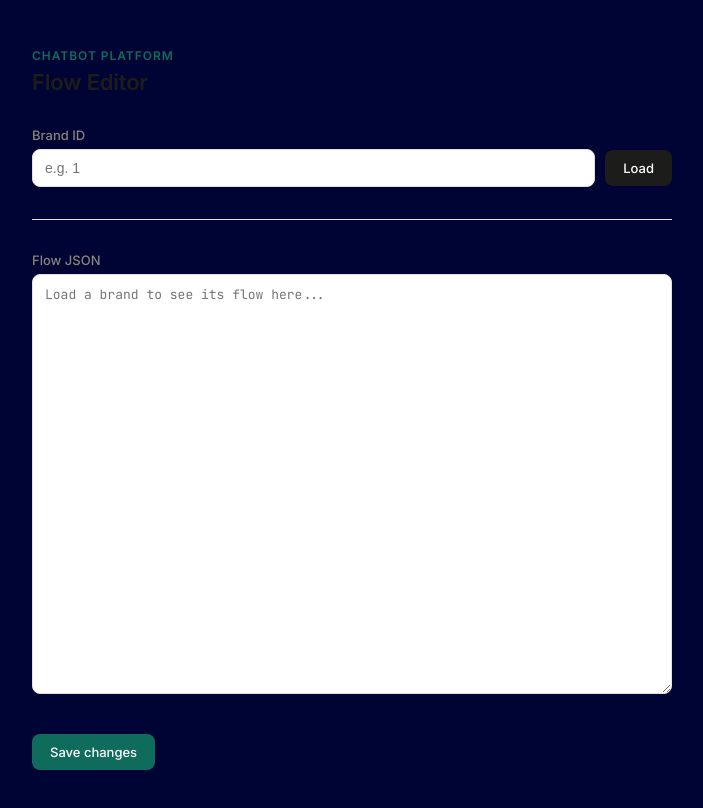
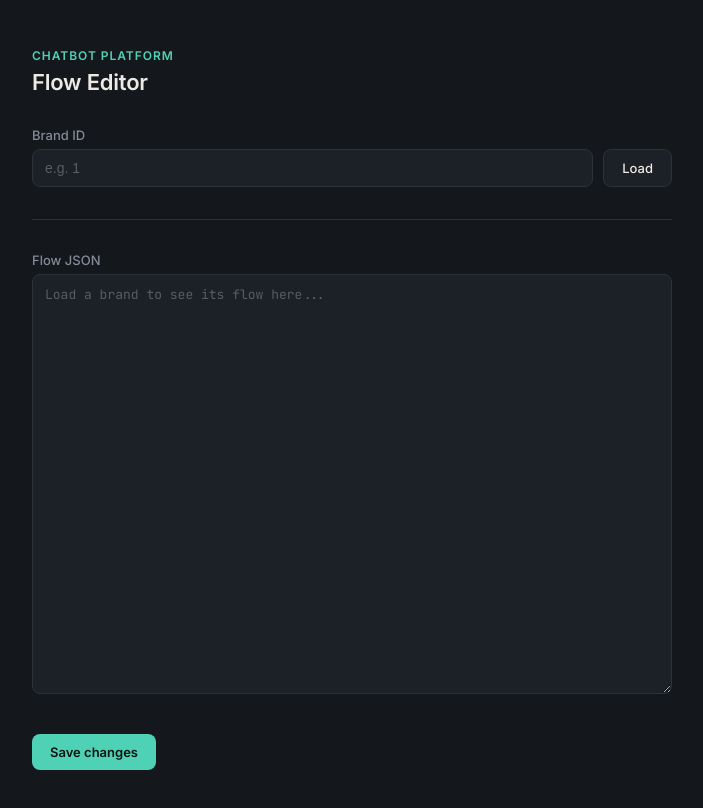
Before and after one commit to Kartikxox/chatbot_platform, a website: page public/admin.html in a window 1280 px wide. Shown: the whole page, without its empty margins (288-991 px from the left). Drawn offline with Linux system fonts and the light colour scheme.

Commit message:
redesign admin dashboard

```diff
--- a/public/admin.html
+++ b/public/admin.html
@@ -7,14 +7,14 @@
 <link href="https://fonts.googleapis.com/css2?family=Inter:wght@400;500;600&family=JetBrains+Mono:wght@400;500&display=swap" rel="stylesheet">
 <style>
   :root {
-    --bg: #000435;
-    --panel: #FFFFFF;
-    --border: #E4E1DA;
-    --ink: #1C1C1A;
-    --muted: #8A8579;
-    --accent: #0F6B5C;
-    --accent-soft: #E6F1EE;
-    --error: #B3413B;
+    --bg: #14171C;
+    --panel: #1C2027;
+    --border: #2C313A;
+    --ink: #ECEAE3;
+    --muted: #848B98;
+    --accent: #4FD1B5;
+    --accent-soft: rgba(79, 209, 181, 0.12);
+    --error: #F0796E;
   }
   * { box-sizing: border-box; }
   body {
@@ -41,6 +41,7 @@
     font-weight: 600;
     margin: 0 0 32px 0;
     letter-spacing: -0.01em;
+    color: var(--ink);
   }
   .field {
     margin-bottom: 20px;
@@ -62,6 +63,9 @@
     color: var(--ink);
     outline: none;
     transition: border-color 0.15s ease;
+  }
+  input::placeholder, textarea::placeholder {
+    color: #565D68;
   }
   input:focus, textarea:focus {
     border-color: var(--accent);
@@ -93,12 +97,14 @@
   button:hover { opacity: 0.85; }
   button:active { opacity: 0.7; }
   .btn-primary {
-    background: var(--ink);
-    color: white;
+    background: var(--panel);
+    border: 1px solid var(--border);
+    color: var(--ink);
   }
   .btn-accent {
     background: var(--accent);
-    color: white;
+    color: #0B1210;
+    font-weight: 600;
     margin-top: 16px;
   }
   #status {
```
